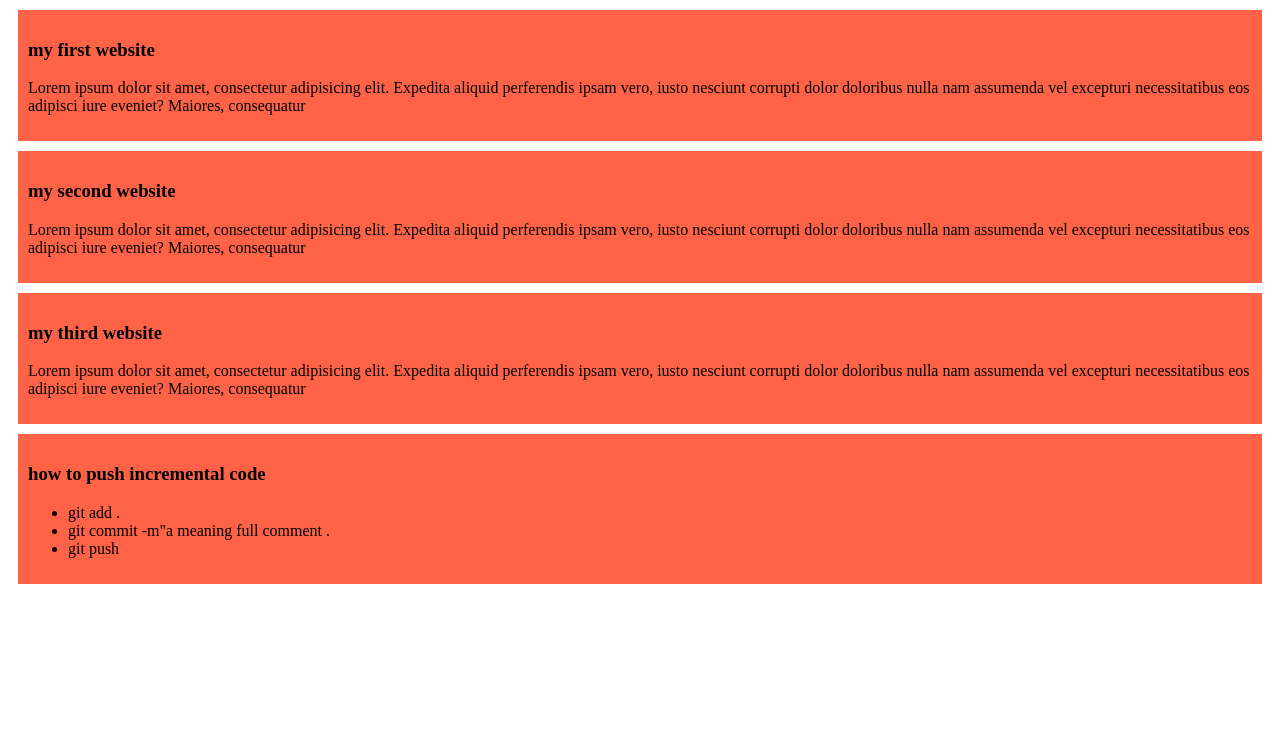
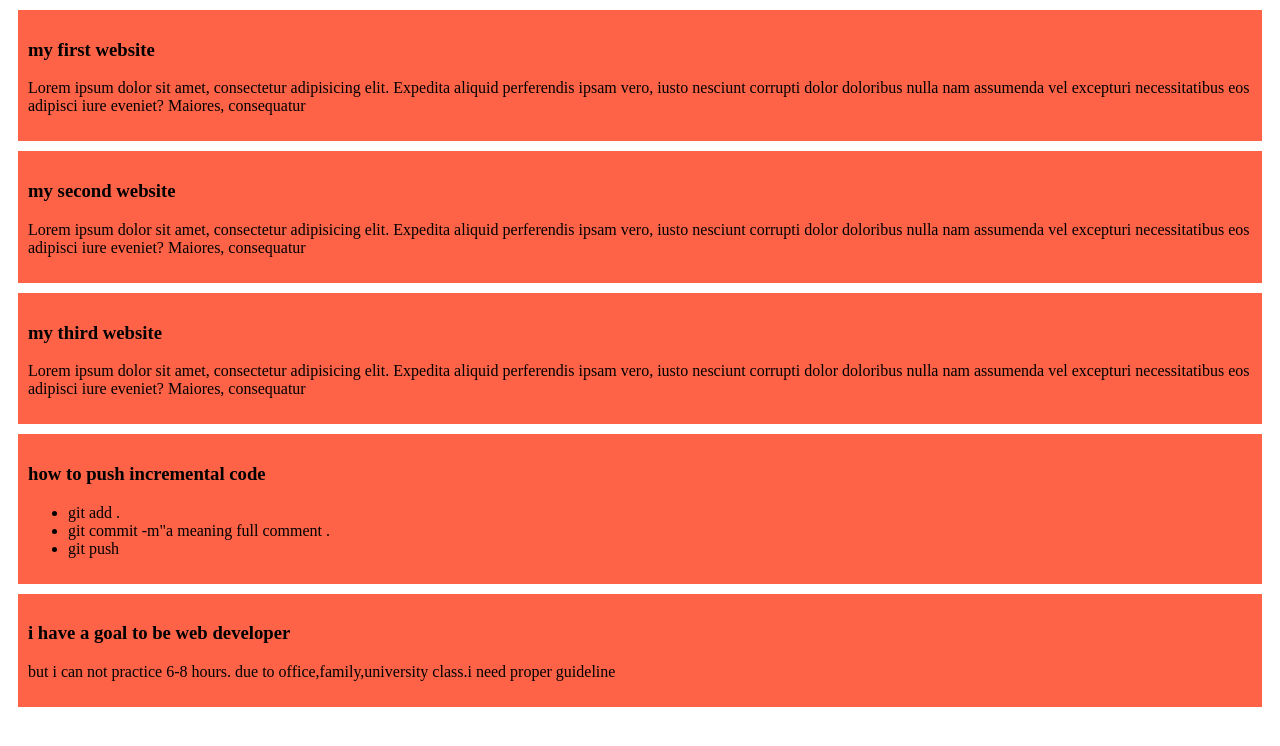
Before and after one commit to MDSADEK25799/My-first-simple-web-site, a plain HTML site: page index.html in a window 1280 px wide. Drawn offline with Linux system fonts and the light colour scheme.

Commit message:
added the goal to be web developer

```diff
--- a/index.html
+++ b/index.html
@@ -27,5 +27,9 @@
             <li>git push </li>
         </ul>
     </div>
+    <div>
+        <h3> i have a goal to be web developer</h3>
+        <P>but i can not practice 6-8 hours. due to office,family,university class.i need proper guideline</P>
+    </div>
 </body>
 </html>
```
